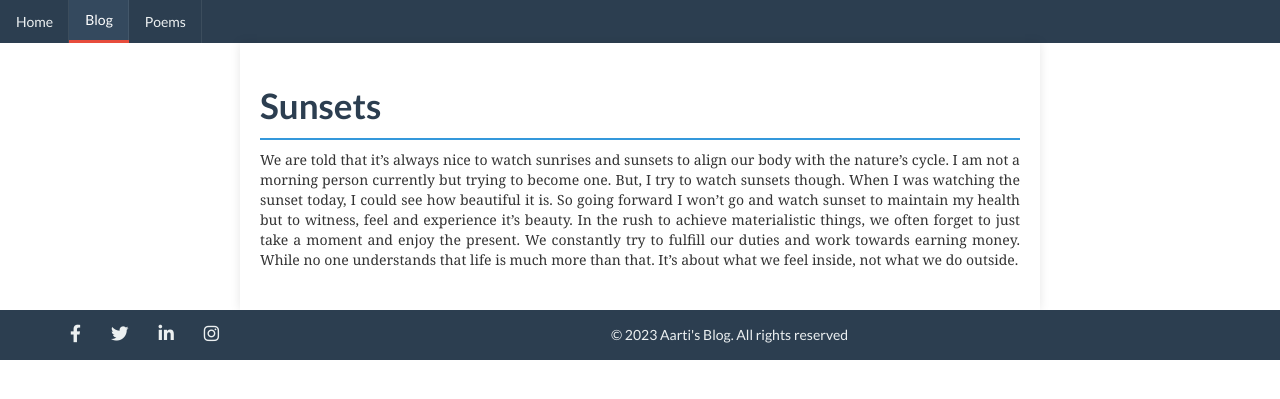
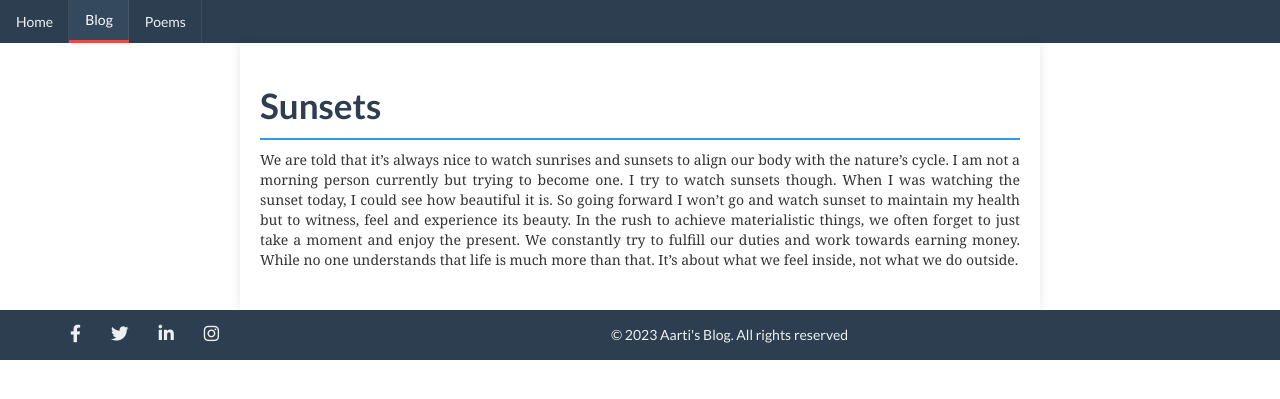
Before and after one commit to nikhilmenghani/blogaarti, a Jekyll site: the page built from _blogs/Sunsets.md, in a window 1280 px wide. Shown: the top 399 px of the page. Built offline with Jekyll 4.4.1, drawn with Linux system fonts in a browser that asks for light colours; nearby versions of some CDN libraries.

Commit message:
Update Sunsets.md

```diff
--- a/_blogs/Sunsets.md
+++ b/_blogs/Sunsets.md
@@ -7,7 +7,7 @@ excerpt: Sunsets are one of many things that nature provide us to signal us to w
 ---
 
 # Sunsets
-We are told that it's always nice to watch sunrises and sunsets to align our body with the nature's cycle. I am not a morning person currently but trying to become one. But, I try to watch sunsets though.
-When I was watching the sunset today, I could see how beautiful it is. So going forward I won't go and watch sunset to maintain my health but to witness, feel and experience it's beauty.
+We are told that it's always nice to watch sunrises and sunsets to align our body with the nature's cycle. I am not a morning person currently but trying to become one. I try to watch sunsets though.
+When I was watching the sunset today, I could see how beautiful it is. So going forward I won't go and watch sunset to maintain my health but to witness, feel and experience its beauty.
 In the rush to achieve materialistic things, we often forget to just take a moment and enjoy the present. We constantly try to fulfill our duties and work towards earning money.
 While no one understands that life is much more than that. It's about what we feel inside, not what we do outside.
```
